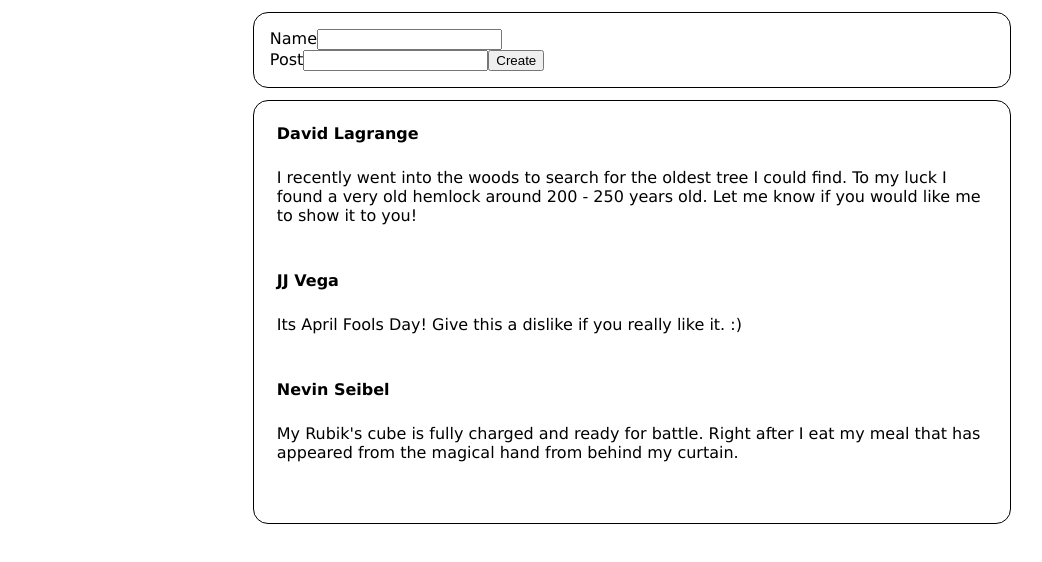
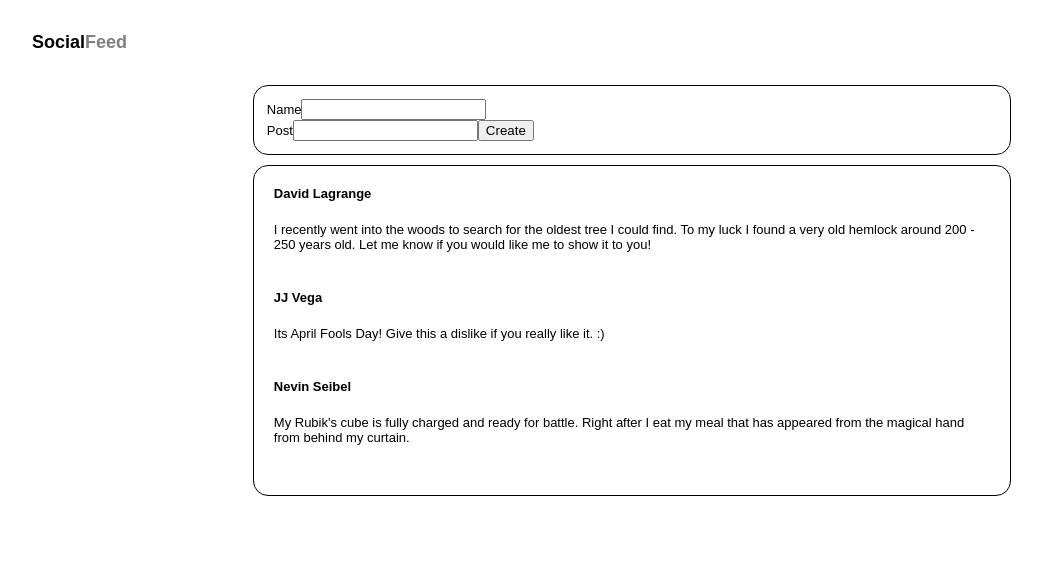
Before and after one commit to mightya4/SocialFeed, a React (Create React App) app: page / in a window 1280 px wide. Shown: the top 562 px of the page, without its empty margins (8-1050 px from the left). Built offline with nearby package versions, Linux system fonts and the light colour scheme.

Commit message:
Created NavBar Styling in NavBar.css File + Completed NavBar in NavBar.jsx File + Added Styling to Post text in Post.css File + Added NavBar to Post.jsx File

```diff
--- /dev/null
+++ b/src/Components/Navigation/NavBar.css
@@ -0,0 +1,6 @@
+.navbar {
+    margin: 2rem;
+    font-size: large;
+    font-family: Arial, Helvetica, sans-serif;
+    font-weight: bold;
+}
--- a/src/Components/Navigation/NavBar.jsx
+++ b/src/Components/Navigation/NavBar.jsx
@@ -1,11 +1,14 @@
 import React, {useState} from 'react';
+import './NavBar.css'
 
 
 
 const NavBar = (props) => {
     return(
-        <div>
-
+        <div className='navbar'>
+            <div>
+                Social<span style={{"color":"grey"}}>Feed</span>
+            </div>
         </div>
     );
 
--- a/src/Components/Post/Post.css
+++ b/src/Components/Post/Post.css
@@ -6,6 +6,7 @@
     margin-left: 20%;
     margin-right: 20%;
     padding: 1em;
-    font-family: Verdana, Geneva, Tahoma, sans-serif;
+    font-family: Arial, Helvetica, sans-serif;
+    font-size: small;
 
 }
--- a/src/Components/Post/Post.jsx
+++ b/src/Components/Post/Post.jsx
@@ -1,4 +1,5 @@
 import {useState} from 'react';
+import NavBar from '../Navigation/NavBar';
 import CreatePost from './CreatePost';
 import DisplayPost from './DisplayPosts';
 import './Post.css'
@@ -13,6 +14,11 @@ const Post = (props) => {
     }
     return(
         <div>
+            <div>
+                <div>
+                    <NavBar/>
+                </div>
+            </div>
             <div>
                 <div className='post-border-box'>
                     <CreatePost addNewPostProperty={addNewPost}/>
```
